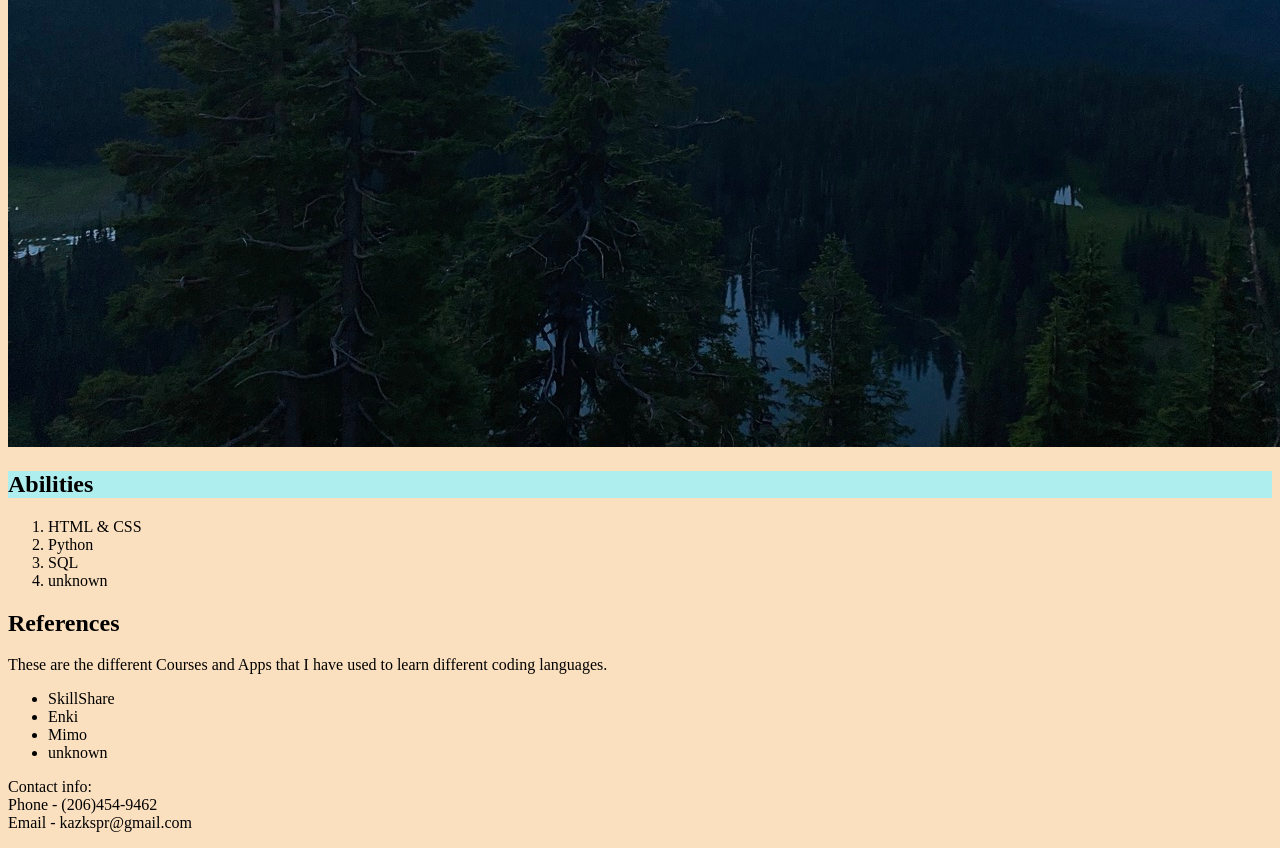
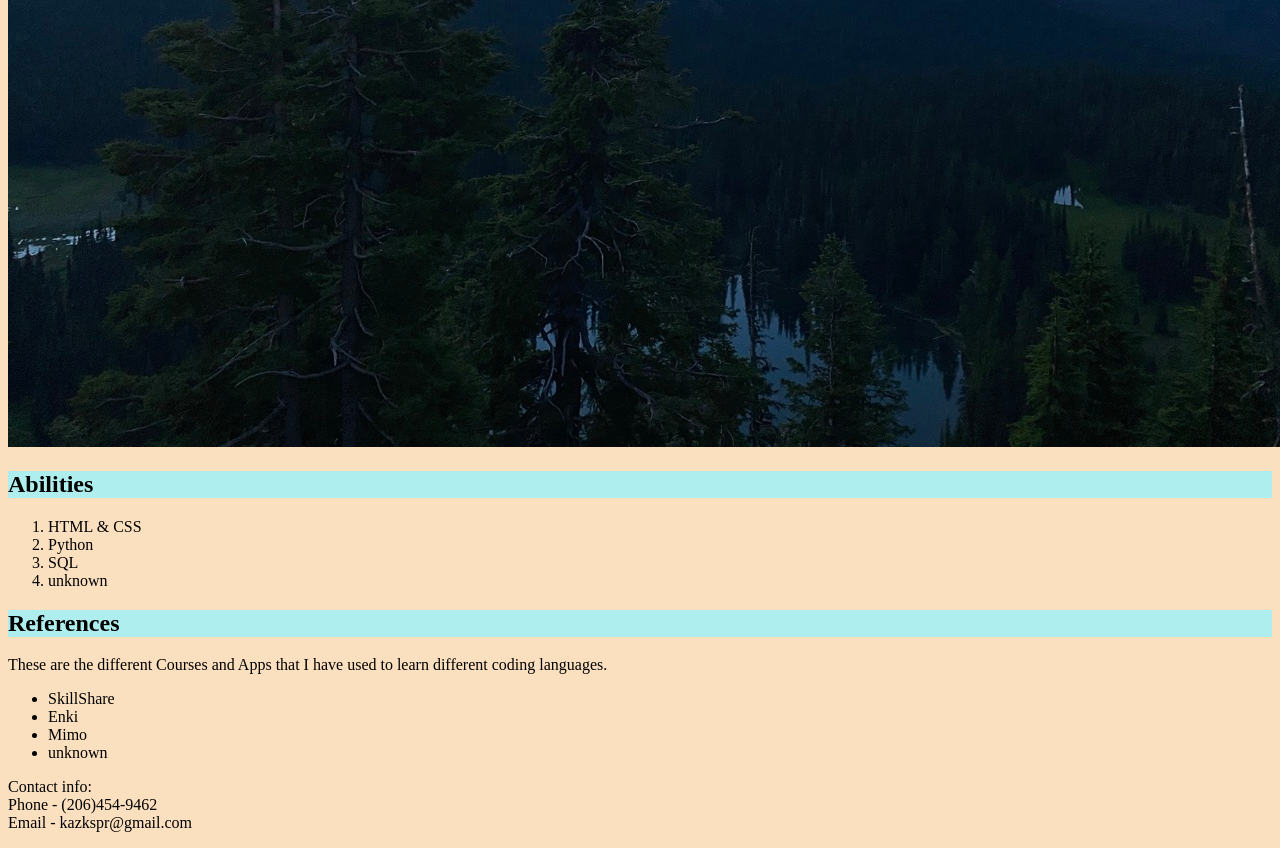
Before and after one commit to kzkspr/Profile_Page, a plain HTML site: page index.html in a window 1280 px wide. Shown: the part 1326-2174 px from the top of the page. Drawn offline with Linux system fonts and the light colour scheme.

Commit message:
references background color

```diff
--- a/css/ProfilePage.css
+++ b/css/ProfilePage.css
@@ -4,3 +4,6 @@ html{
 .abilities{
 	background-color: paleturquoise;
 }
+.references{
+	background-color: paleturquoise;
+}
--- a/index.html
+++ b/index.html
@@ -42,7 +42,7 @@
 			</li>
 		</ol>
 		<!-- References -->
-		<h2>
+		<h2 class="references">
 			References
 		</h2>
 		<p>
```
